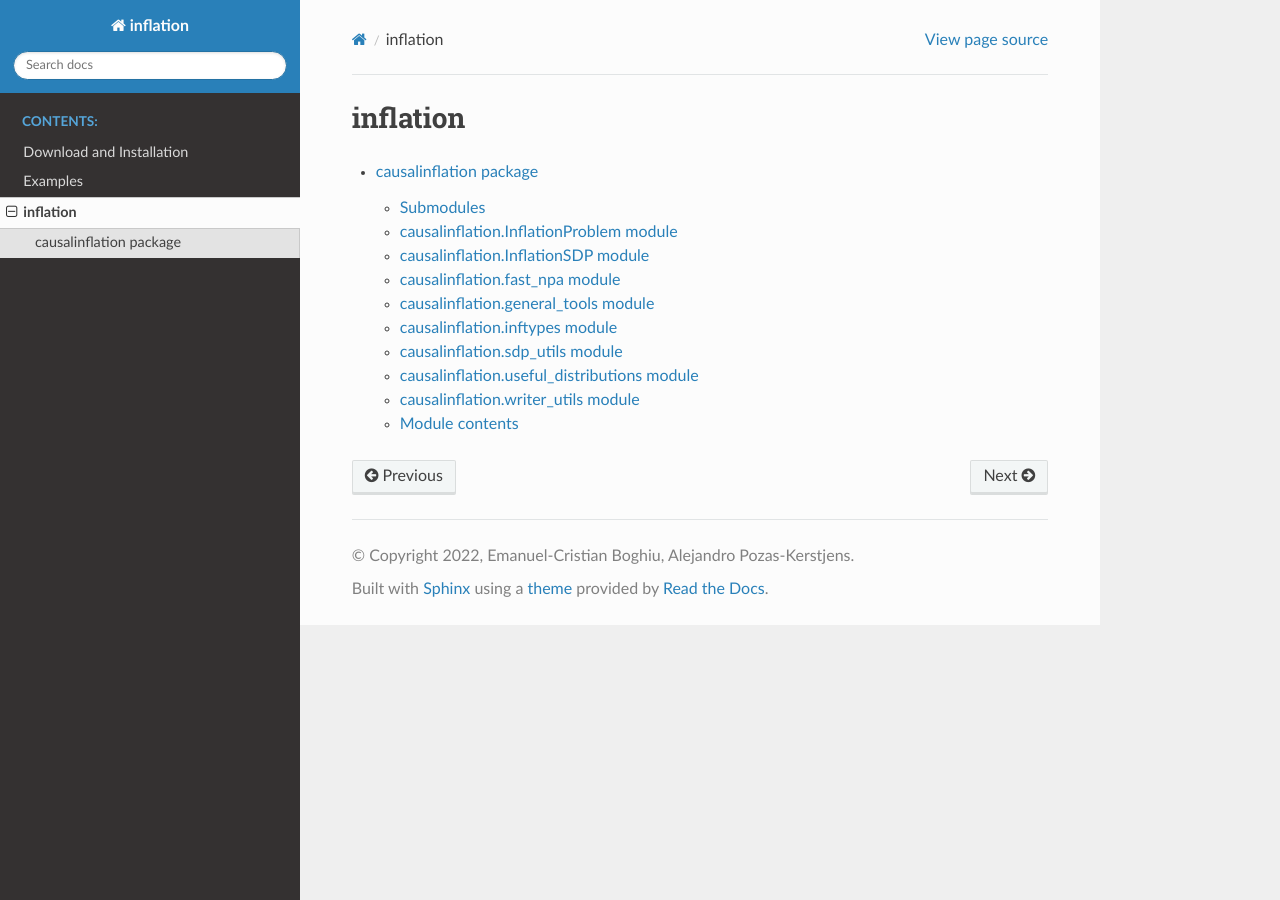
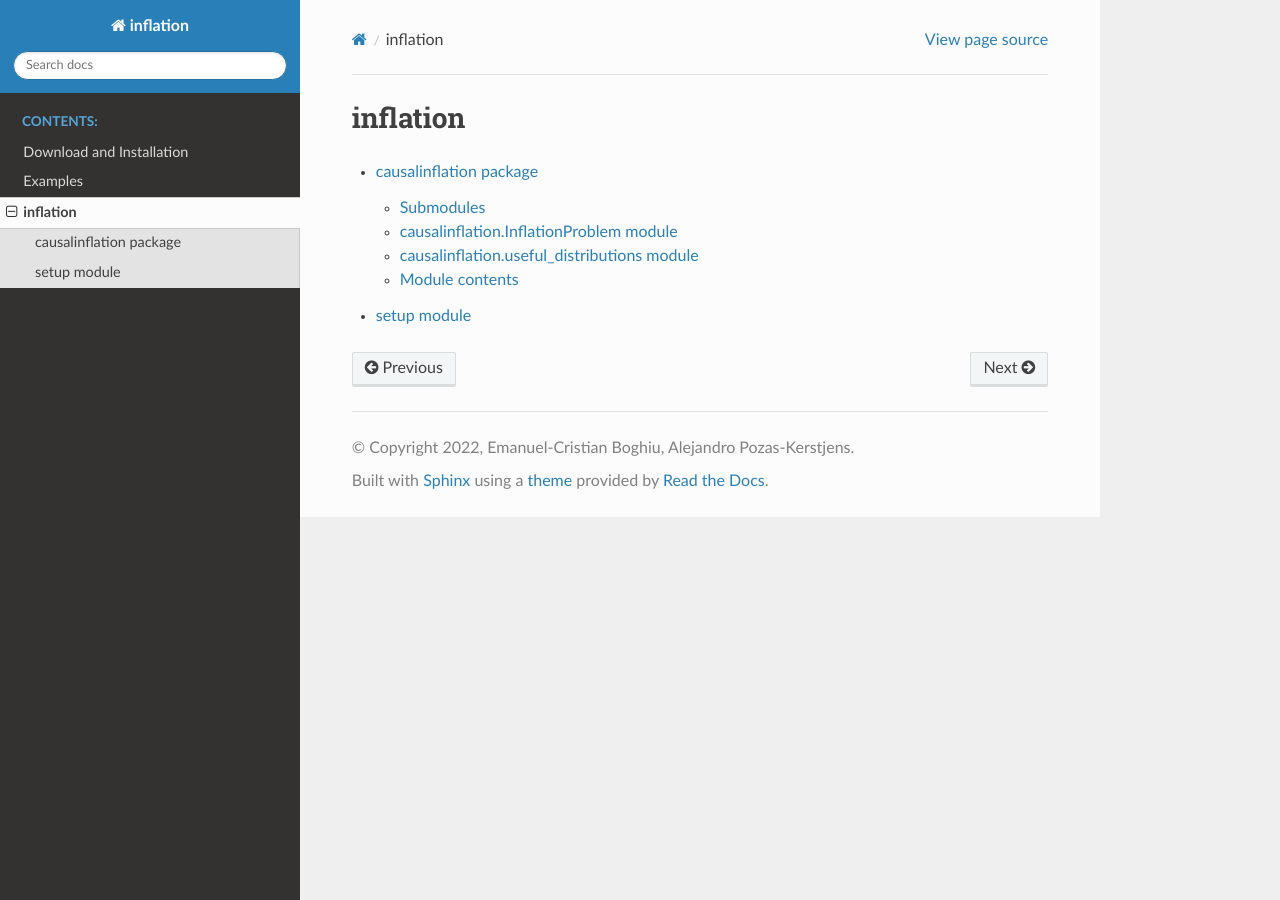
Before and after one commit to ecboghiu/inflation, a Sphinx documentation site: the page built from docs/modules.rst, in a window 1280 px wide. Built offline with Sphinx 7.4.7 and the Read the Docs theme 2.0.0, drawn with Linux system fonts in a browser that asks for light colours.

Commit message:
Update docs
Former-commit-id: 678726e53ea66d9ed1a8c6d4073d31ddf265ec0a

```diff
--- a/docs/causalinflation.rst
+++ b/docs/causalinflation.rst
@@ -12,58 +12,10 @@ causalinflation.InflationProblem module
    :undoc-members:
    :show-inheritance:
 
-causalinflation.InflationSDP module
------------------------------------
-
-.. automodule:: causalinflation.InflationSDP
-   :members:
-   :undoc-members:
-   :show-inheritance:
-
-causalinflation.fast\_npa module
---------------------------------
-
-.. automodule:: causalinflation.fast_npa
-   :members:
-   :undoc-members:
-   :show-inheritance:
-
-causalinflation.general\_tools module
--------------------------------------
-
-.. automodule:: causalinflation.general_tools
-   :members:
-   :undoc-members:
-   :show-inheritance:
-
-causalinflation.inftypes module
--------------------------------
-
-.. automodule:: causalinflation.inftypes
-   :members:
-   :undoc-members:
-   :show-inheritance:
-
-causalinflation.sdp\_utils module
----------------------------------
-
-.. automodule:: causalinflation.sdp_utils
-   :members:
-   :undoc-members:
-   :show-inheritance:
-
 causalinflation.useful\_distributions module
 --------------------------------------------
 
 .. automodule:: causalinflation.useful_distributions
-   :members:
-   :undoc-members:
-   :show-inheritance:
-
-causalinflation.writer\_utils module
-------------------------------------
-
-.. automodule:: causalinflation.writer_utils
    :members:
    :undoc-members:
    :show-inheritance:
--- a/docs/modules.rst
+++ b/docs/modules.rst
@@ -5,3 +5,4 @@
    :maxdepth: 4
 
    causalinflation
+   setup
```
Also changed, not shown: docs/setup.rst (added, +7 -0 lines), 5 other files.
